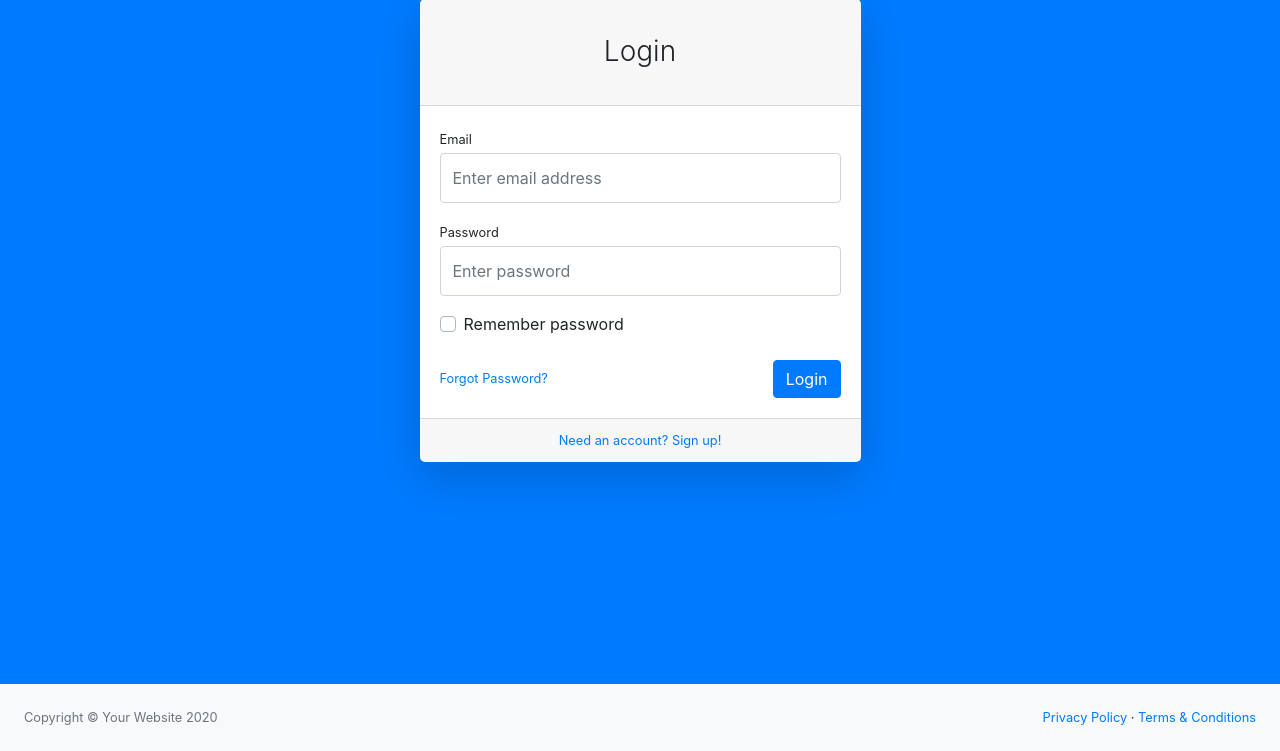
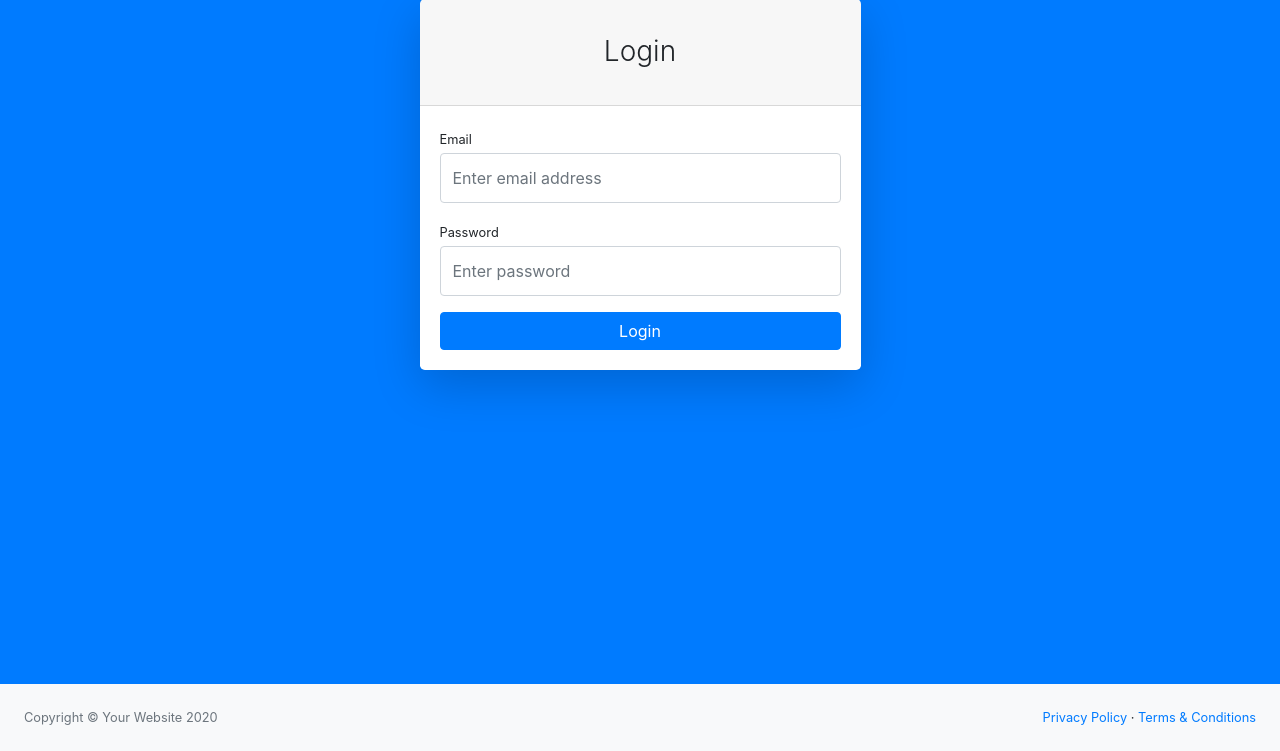
Before and after one commit to Redoan-Hasan/Blog_Project_PHP, a PHP site: page / in a window 1280 px wide. Shown: the part 49-800 px from the top of the page. Run offline with PHP 8.4, Linux system fonts and the light colour scheme; some libraries are stand-ins or nearby versions.

Commit message:
login and logout functionality fully completed

```diff
--- a/admin/class/function.php
+++ b/admin/class/function.php
@@ -12,6 +12,29 @@
             die("Database not connected");
         }
     }
+
+    public function admin_login($data){
+        $admin_email = $data["admin_email"];
+        $admin_password = md5($data["admin_password"]);
+        $query = "SELECT * FROM admininfo WHERE admin_email = '$admin_email' && admin_pass = '$admin_password'";
+
+        if(mysqli_query($this->connection, $query)){
+            $admin_info= mysqli_query($this->connection, $query);
+
+            if($admin_info){
+                header("location: dashboard.php");
+                $admin_data = mysqli_fetch_assoc($admin_info);
+                session_start();
+                $_SESSION["adminId"] = $admin_data["id"] ;
+                $_SESSION["adminName"] = $admin_data["admin_name"] ;
+            }
+            }
+    }
+    public function admin_logout(){
+        unset($_SESSION["adminId"]);
+        unset($_SESSION["adminName"]);
+        header("location: index.php");
+    }
  }
 
 ?>
--- a/admin/includes/adminTemplateNav.php
+++ b/admin/includes/adminTemplateNav.php
@@ -21,7 +21,7 @@
                 <a class="dropdown-item" href="#">Settings</a>
                 <a class="dropdown-item" href="#">Activity Log</a>
                 <div class="dropdown-divider"></div>
-                <a class="dropdown-item" href="login.html">Logout</a>
+                <a class="dropdown-item" href="?adminLogout=logout">Logout</a>
             </div>
         </li>
     </ul>
--- a/admin/includes/body.php
+++ b/admin/includes/body.php
@@ -1,3 +1,18 @@
+<?php
+include("class/function.php");
+$classObj = new BlogProject();
+if (isset($_POST["admin_login"])) {
+    $classObj->admin_login($_POST);
+}
+session_start();
+if(isset( $_SESSION["adminId"])){
+    $id = $_SESSION["adminId"];
+}
+if(isset($id)){
+    header("location: dashboard.php");
+}
+?>
+
 <div id="layoutAuthentication">
     <div id="layoutAuthentication_content">
         <main>
@@ -5,31 +20,24 @@
                 <div class="row justify-content-center">
                     <div class="col-lg-5">
                         <div class="card shadow-lg border-0 rounded-lg mt-5">
-                                    <div class="card-header"><h3 class="text-center font-weight-light my-4">Login</h3></div>
+                            <div class="card-header">
+                                <h3 class="text-center font-weight-light my-4">Login</h3>
+                            </div>
                             <div class="card-body">
-                                        <form>
+                                <form action="" method="POST">
                                     <div class="form-group">
                                         <label class="small mb-1" for="inputEmailAddress">Email</label>
-                                                <input class="form-control py-4" id="inputEmailAddress" type="email" placeholder="Enter email address" />
+                                        <input name="admin_email" class="form-control py-4" id="inputEmailAddress"
+                                            type="email" placeholder="Enter email address" />
                                     </div>
                                     <div class="form-group">
                                         <label class="small mb-1" for="inputPassword">Password</label>
-                                                <input class="form-control py-4" id="inputPassword" type="password" placeholder="Enter password" />
+                                        <input name="admin_password" class="form-control py-4" id="inputPassword"
+                                            type="password" placeholder="Enter password" />
                                     </div>
-                                            <div class="form-group">
-                                                <div class="custom-control custom-checkbox">
-                                                    <input class="custom-control-input" id="rememberPasswordCheck" type="checkbox" />
-                                                    <label class="custom-control-label" for="rememberPasswordCheck">Remember password</label>
-                                                </div>
-                                            </div>
-                                            <div class="form-group d-flex align-items-center justify-content-between mt-4 mb-0">
-                                                <a class="small" href="password.html">Forgot Password?</a>
-                                                <a class="btn btn-primary" href="index.html">Login</a>
-                                            </div>
+                                    <input type="submit" value="Login" name="admin_login"
+                                        class="btn btn-primary text-center d-flex justify-content-center w-100">
                                 </form>
-                                    </div>
-                                    <div class="card-footer text-center">
-                                        <div class="small"><a href="register.html">Need an account? Sign up!</a></div>
                             </div>
                         </div>
                     </div>
```
Also changed, not shown: admin/template.php (+20 -4 lines). Lines whose indentation alone changed are shown as unchanged.
